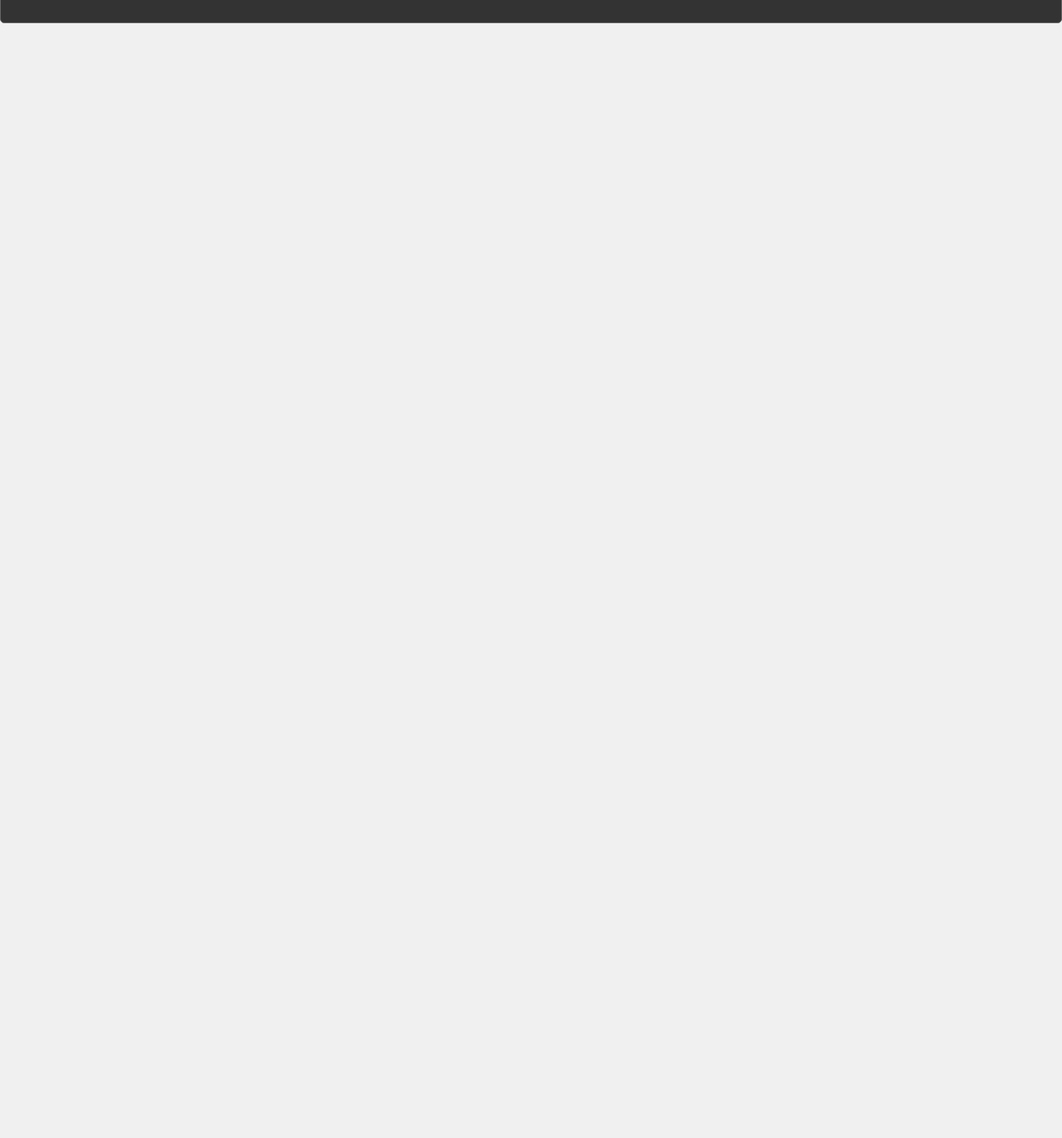
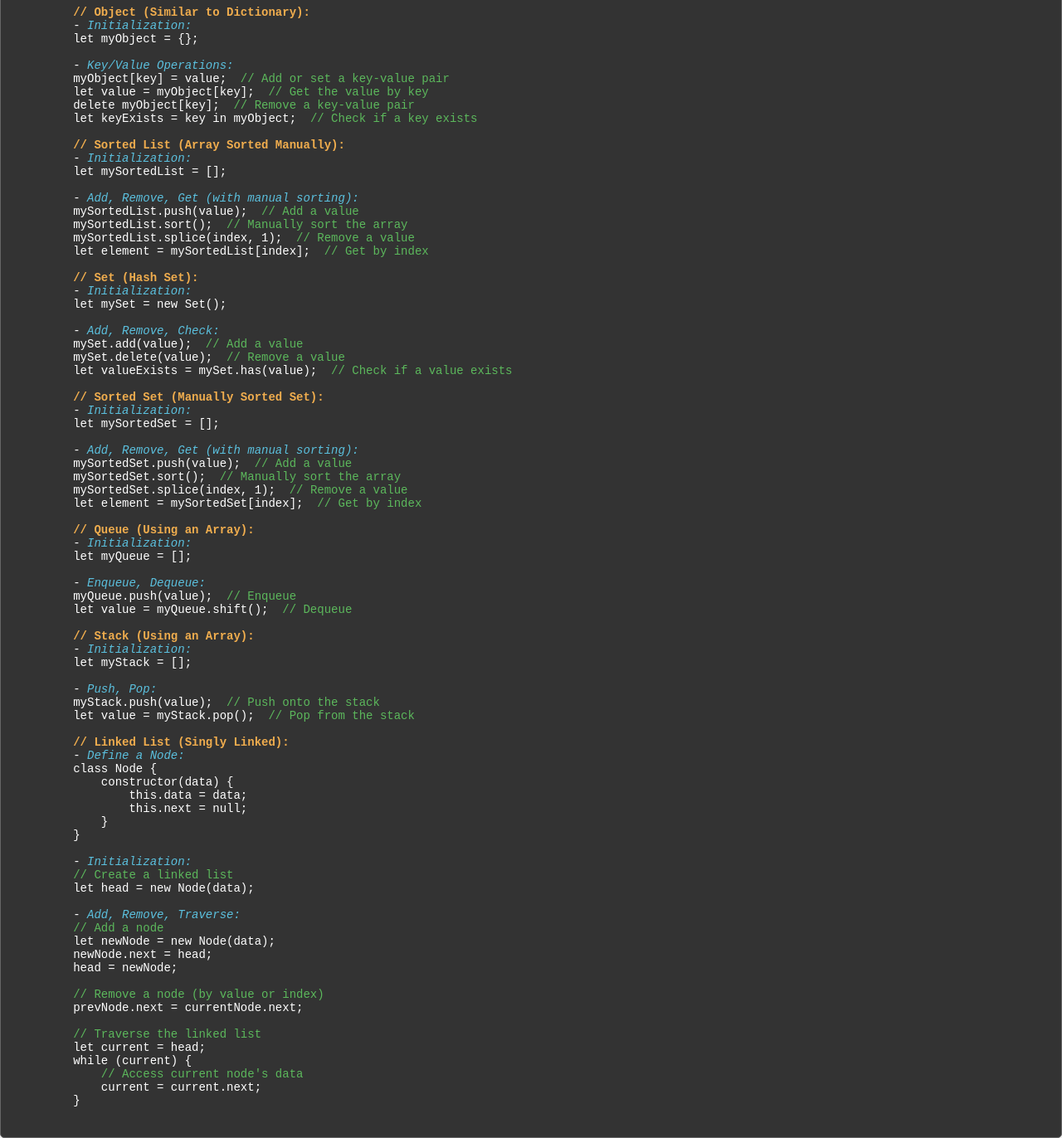
Before and after one commit to Vale-32/milia-statistics.github.io, a plain HTML site: page cheatsheet.html in a window 1280 px wide. Shown: the part 380-1752 px from the top of the page at 83% size. Before the commit the page ends 800 px from the top, so only its background shows below. Drawn offline with Linux system fonts and the light colour scheme.

Commit message:
Homework 2 - cheatsheet finished

```diff
--- a/cheatsheet.html
+++ b/cheatsheet.html
@@ -58,6 +58,90 @@
         myArray.pop();  <span>// Remove from the end</span>
         let element = myArray[index];  <span>// Get by index</span>
         myArray[index] = newValue;  <span>// Set by index</span>
+
+        <strong>// Object (Similar to Dictionary):</strong>
+        - <em>Initialization:</em>
+        let myObject = {};
+
+        - <em>Key/Value Operations:</em>
+        myObject[key] = value;  <span>// Add or set a key-value pair</span>
+        let value = myObject[key];  <span>// Get the value by key</span>
+        delete myObject[key];  <span>// Remove a key-value pair</span>
+        let keyExists = key in myObject;  <span>// Check if a key exists</span>
+
+        <strong>// Sorted List (Array Sorted Manually):</strong>
+        - <em>Initialization:</em>
+        let mySortedList = [];
+
+        - <em>Add, Remove, Get (with manual sorting):</em>
+        mySortedList.push(value);  <span>// Add a value</span>
+        mySortedList.sort();  <span>// Manually sort the array</span>
+        mySortedList.splice(index, 1);  <span>// Remove a value</span>
+        let element = mySortedList[index];  <span>// Get by index</span>
+
+        <strong>// Set (Hash Set):</strong>
+        - <em>Initialization:</em>
+        let mySet = new Set();
+
+        - <em>Add, Remove, Check:</em>
+        mySet.add(value);  <span>// Add a value</span>
+        mySet.delete(value);  <span>// Remove a value</span>
+        let valueExists = mySet.has(value);  <span>// Check if a value exists</span>
+
+        <strong>// Sorted Set (Manually Sorted Set):</strong>
+        - <em>Initialization:</em>
+        let mySortedSet = [];
+
+        - <em>Add, Remove, Get (with manual sorting):</em>
+        mySortedSet.push(value);  <span>// Add a value</span>
+        mySortedSet.sort();  <span>// Manually sort the array</span>
+        mySortedSet.splice(index, 1);  <span>// Remove a value</span>
+        let element = mySortedSet[index];  <span>// Get by index</span>
+
+        <strong>// Queue (Using an Array):</strong>
+        - <em>Initialization:</em>
+        let myQueue = [];
+
+        - <em>Enqueue, Dequeue:</em>
+        myQueue.push(value);  <span>// Enqueue</span>
+        let value = myQueue.shift();  <span>// Dequeue</span>
+
+        <strong>// Stack (Using an Array):</strong>
+        - <em>Initialization:</em>
+        let myStack = [];
+
+        - <em>Push, Pop:</em>
+        myStack.push(value);  <span>// Push onto the stack</span>
+        let value = myStack.pop();  <span>// Pop from the stack</span>
+
+        <strong>// Linked List (Singly Linked):</strong>
+        - <em>Define a Node:</em>
+        class Node {
+            constructor(data) {
+                this.data = data;
+                this.next = null;
+            }
+        }
+
+        - <em>Initialization:</em>
+        <span>// Create a linked list</span>
+        let head = new Node(data);
+
+        - <em>Add, Remove, Traverse:</em>
+        <span>// Add a node</span>
+        let newNode = new Node(data);
+        newNode.next = head;
+        head = newNode;
+
+        <span>// Remove a node (by value or index)</span>
+        prevNode.next = currentNode.next;
+
+        <span>// Traverse the linked list</span>
+        let current = head;
+        while (current) {
+            <span>// Access current node's data</span>
+            current = current.next;
+        }
     </pre>
 </body>
 </html>
```
